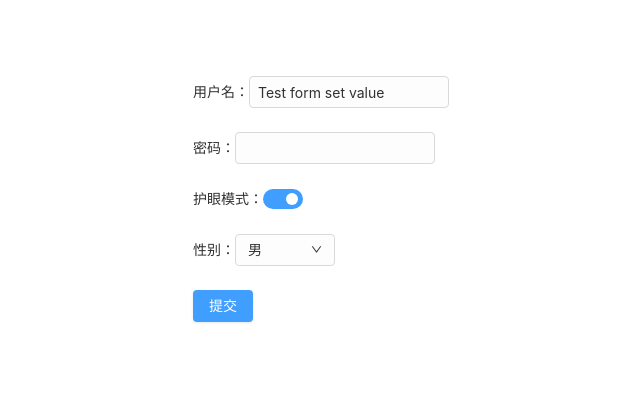
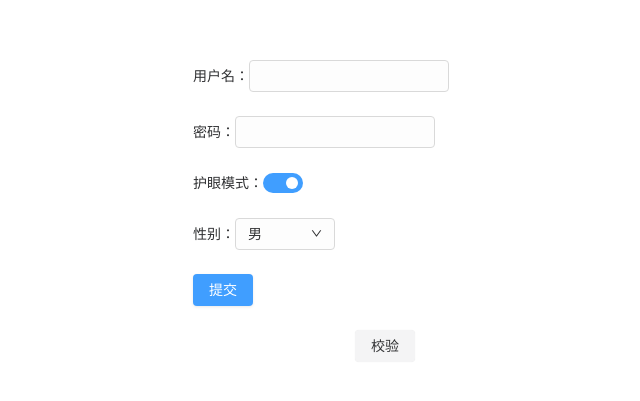
Before and after one commit to qq1350210100/react-ts-demo, a React (Create React App) app: page /setting in a window 1280 px wide. Shown: the part 189-590 px from the top of the page, without its empty margins (255-895 px from the left). Built offline with nearby package versions, Linux system fonts and the light colour scheme.

Commit message:
Update: add form validate catch

```diff
--- a/src/components/Form/Form.tsx
+++ b/src/components/Form/Form.tsx
@@ -1,7 +1,7 @@
 import React from 'react'
 import { makeStyles, createStyles } from '@material-ui/styles'
 import clsx from 'clsx'
-import { IForm, IValues, useForm, IErrors } from './hooks'
+import { IForm, IValues, useForm } from './hooks'
 
 export interface ICallback {
 	(desc: string): void
--- a/src/components/Form/FormItem.tsx
+++ b/src/components/Form/FormItem.tsx
@@ -72,8 +72,8 @@ const FormItem: React.FC<IFormItemProps> = props => {
 	const formItemCls = clsx(classes.root, className)
 
 	return (
-		<label className={formItemCls}>
-			{label && <span className={classes.labelText}>{label}：</span>}
+		<div className={formItemCls}>
+			{label && <label className={classes.labelText}>{label}：</label>}
 			<div>
 				{React.Children.map(children as any, (child: JSX.Element) => {
 					const baseProps = { name, value, onChange }
@@ -83,7 +83,7 @@ const FormItem: React.FC<IFormItemProps> = props => {
 				})}
 				<span className={classes.tip}>{error?.desc}</span>
 			</div>
-		</label>
+		</div>
 	)
 }
 
--- a/src/components/Form/hooks.tsx
+++ b/src/components/Form/hooks.tsx
@@ -35,7 +35,7 @@ export interface IOnChange {
 }
 
 export interface ISubmit {
-	(): Promise<IValues | IErrors>
+	(): Promise<IValues | IErrors> | any
 }
 
 export interface IGetFieldsValue {
@@ -106,40 +106,34 @@ export const useForm = (): IForm => {
 	}
 
 	const _validate = React.useCallback(
-		(item: IItem): Promise<validateState> =>
-			new Promise((resolve, reject) => {
+		async (item: IItem): Promise<validateState> => {
 			const { value, name, validator } = item
+			let result = validateState.FULFILLED
 			if (validator) {
 				const callback: ICallback = desc => {
 					if (desc) {
 						_setFieldError({ name, desc, validator })
-							reject(validateState.REJECTED)
+						result = validateState.REJECTED
 					} else {
 						_cleanFieldError(name)
-							resolve(validateState.FULFILLED)
 					}
 				}
-					validator(value, callback)
-				} else {
-					resolve(validateState.FULFILLED)
+				await validator(value, callback)
 			}
-			}),
+			return result
+		},
 		[_setFieldError, _cleanFieldError]
 	)
 
 	/**
 	 * 批量校验表单项：
-	 * 为什么用 Promise.allSettled 而不是 for await of 执行校验？
-	 * - 因为表单 validator 返回的 promise。allSettled 异步执行promise，而 for await of 需要 await 每一个 validator 执行完毕
-	 * 都能获取所有结果，为什么不用 Promise.all
-	 * - 因为使用 Promise.all 时，promises 中，只要有任意一个 validator rejected，就取不到结果
 	 */
 	const _validateItems = React.useCallback(
 		async (items: IItem[]): Promise<validateState> => {
 			const validators = items.map(_validate)
-			const results = await Promise.allSettled(validators)
+			const results = await Promise.all(validators)
 
-			return results.some(result => result.status === validateState.REJECTED)
+			return results.some(result => result === validateState.REJECTED)
 				? validateState.REJECTED
 				: validateState.FULFILLED
 		},
@@ -147,7 +141,6 @@ export const useForm = (): IForm => {
 	)
 
 	const _mergeItems = (name: string, value: IValue) => {
-		// console.log('11111111', name)
 		setItems(prev => prev.map(item => (item.name === name ? { ...item, value } : item)))
 	}
 
@@ -165,7 +158,8 @@ export const useForm = (): IForm => {
 	// 函数传递给 FormItem 调用，将props同步到form
 	const syncFormItem: ISyncFormItem = (name, validator) => {
 		if (name) {
-			setItems(prev => [...prev, { name, validator }])
+			const newItem = { name, validator }
+			setItems(prev => [...prev, newItem])
 		}
 	}
 
@@ -196,27 +190,21 @@ export const useForm = (): IForm => {
 	const validateFields: IValidateFields = React.useCallback(
 		(...names) =>
 			new Promise((resolve, reject) => {
-				// 区分参数，names不传即校验全部
-				if (names.length) {
-					const namesSet = new Set(names)
-					const targets = items.filter(item => namesSet.has(item.name))
-					console.log('items: ', items)
-					console.log('targets: ', targets)
-					_validateItems(targets).then(res => {
+				const receiveResult = (res: validateState) => {
 					if (res === validateState.REJECTED) {
 						reject(res)
 					} else {
 						resolve(res)
 					}
-					})
+				}
+
+				// 区分参数，names不传即校验全部
+				if (names.length) {
+					const namesSet = new Set(names)
+					const targets = items.filter(item => namesSet.has(item.name))
+					_validateItems(targets).then(receiveResult)
 				} else {
-					_validateItems(items).then(res => {
-						if (res === validateState.REJECTED) {
-							reject(res)
-						} else {
-							resolve(res)
-						}
-					})
+					_validateItems(items).then(receiveResult)
 				}
 			}),
 		[items, _validateItems]
@@ -224,21 +212,15 @@ export const useForm = (): IForm => {
 
 	const submit: ISubmit = React.useCallback(
 		() =>
-			new Promise((resolve, reject) => {
-				validateFields().then(
-					res => {
-						if (res === validateState.FULFILLED) {
+			new Promise(async (resolve, reject) => {
+				try {
+					await validateFields()
 					resolve(values)
+				} catch (err) {
+					reject(err)
 				}
-					},
-					err => {
-						if (err === validateState.REJECTED) {
-							reject(errors)
-						}
-					}
-				)
 			}),
-		[values, errors, validateFields]
+		[values, validateFields]
 	)
 
 	React.useEffect(
@@ -247,7 +229,10 @@ export const useForm = (): IForm => {
 				items.forEach(item => {
 					// 只校验表单值变更项
 					if (origin === item.name) {
-						validateFields(origin)
+						validateFields(origin).then(
+							() => {},
+							() => {}
+						)
 					}
 				})
 			}
@@ -255,10 +240,6 @@ export const useForm = (): IForm => {
 		// deps 不添加 validateFields，因为 validateFields deps 已经添加过 items
 		[items, origin]
 	)
-
-	React.useEffect(() => {
-		// console.log('items', items)
-	}, [items])
 
 	return {
 		onChange,
--- a/src/containers/App/index.tsx
+++ b/src/containers/App/index.tsx
@@ -129,6 +129,13 @@ const navMap = [
 	}
 ]
 
+const delay = timeout =>
+	new Promise((res, rej) => {
+		setTimeout(() => {
+			res(timeout)
+		}, timeout)
+	})
+
 const App: React.FC<IAppProps> = () => {
 	const classes = useStyles()
 
@@ -196,18 +203,41 @@ const App: React.FC<IAppProps> = () => {
 	const validateRequred = async (value, callback) => {
 		// console.log('validate: ', value)
 		if (!value) {
+			// await delay(2000)
 			callback('必填！')
 		} else {
 			callback()
 		}
 	}
 
+	const validateLength = async (value, callback) => {
+		// console.log('validate: ', value)
+		if (value.length < 5) {
+			callback('必填！')
+		} else {
+			callback()
+		}
+	}
+
+	const handleValidate = async() => {
+		try {
+			const res = await form.validateFields('password', 'input')
+			console.log('res: ', res);
+
+		} catch (error) {
+			console.log('error: ', error);
+
+		}
+	}
+
 	React.useEffect(() => {
 		setTimeout(() => {
-			console.log('excute timeout')
-			// form.setFieldsValue({ input: '', password: 'password', select: 'female', switch: true })
-			form.validateFields('password')
+		// 	console.log('excute timeout')
+		// 	// form.setFieldsValue({ input: '', password: 'password', select: 'female', switch: true })
+		// 	form.validateFields('password')
+		// form.setFieldsValue({ input: '', password: '' })
 		}, 4000)
+		// form.validateFields('password')
 	}, [])
 
 	return (
@@ -283,7 +313,7 @@ const App: React.FC<IAppProps> = () => {
 			<Form
 				className={classes.form}
 				form={form}
-				initialValues={{ input: 'Test form set value' }}
+				// initialValues={{ input: 'Test form set value' }}
 				onValuesChange={handleFormChange}
 				onFinished={handleFinished}
 				onFailed={handleFailed}
@@ -306,11 +336,12 @@ const App: React.FC<IAppProps> = () => {
 				</Form.Item>
 				<Form.Item>
 					<div>
-					<Button htmlType="submit" color="primary" onClick={handleClick}>
-						提交
-					</Button>
+						<Button htmlType="submit" color="primary" onClick={handleClick}>
+							提交
+						</Button>
 					</div>
 				</Form.Item>
+				<Button onClick={handleValidate}>校验</Button>
 			</Form>
 		</div>
 	)
```
Lines whose indentation alone changed are shown as unchanged.
